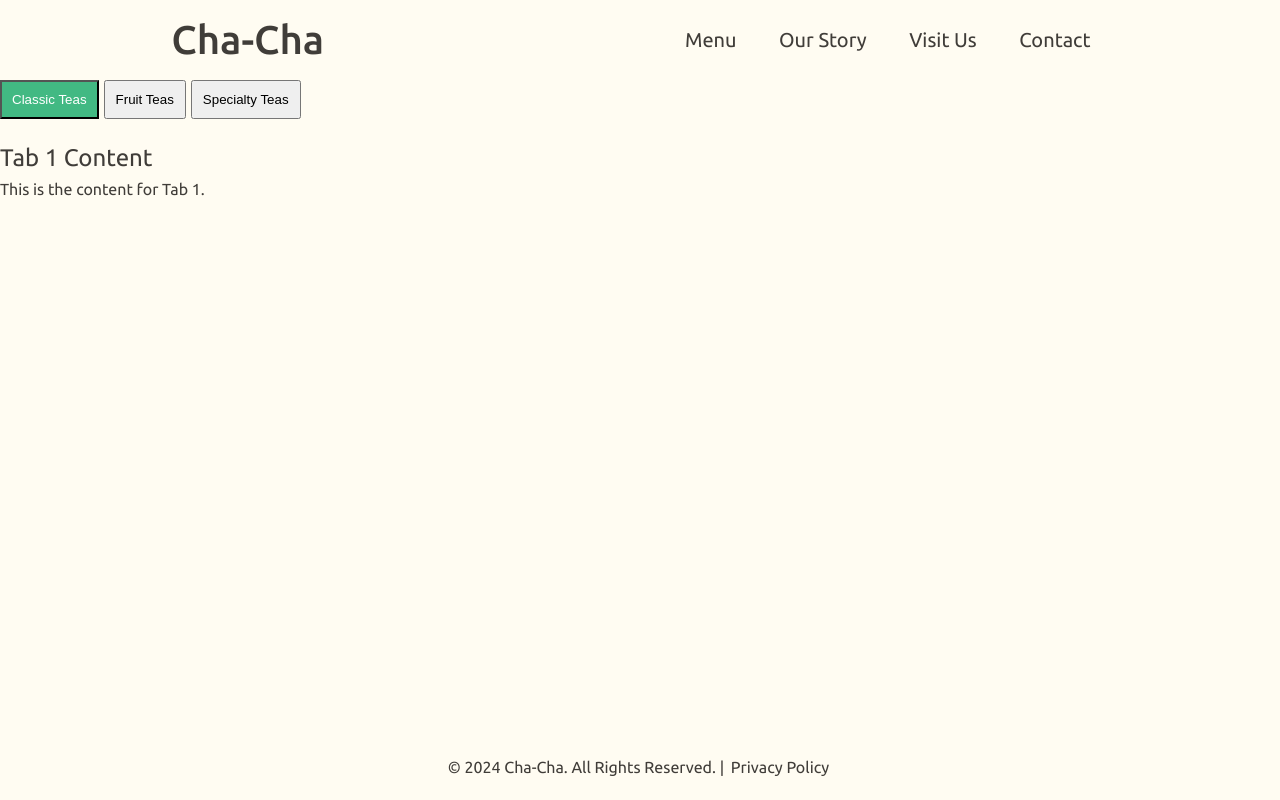
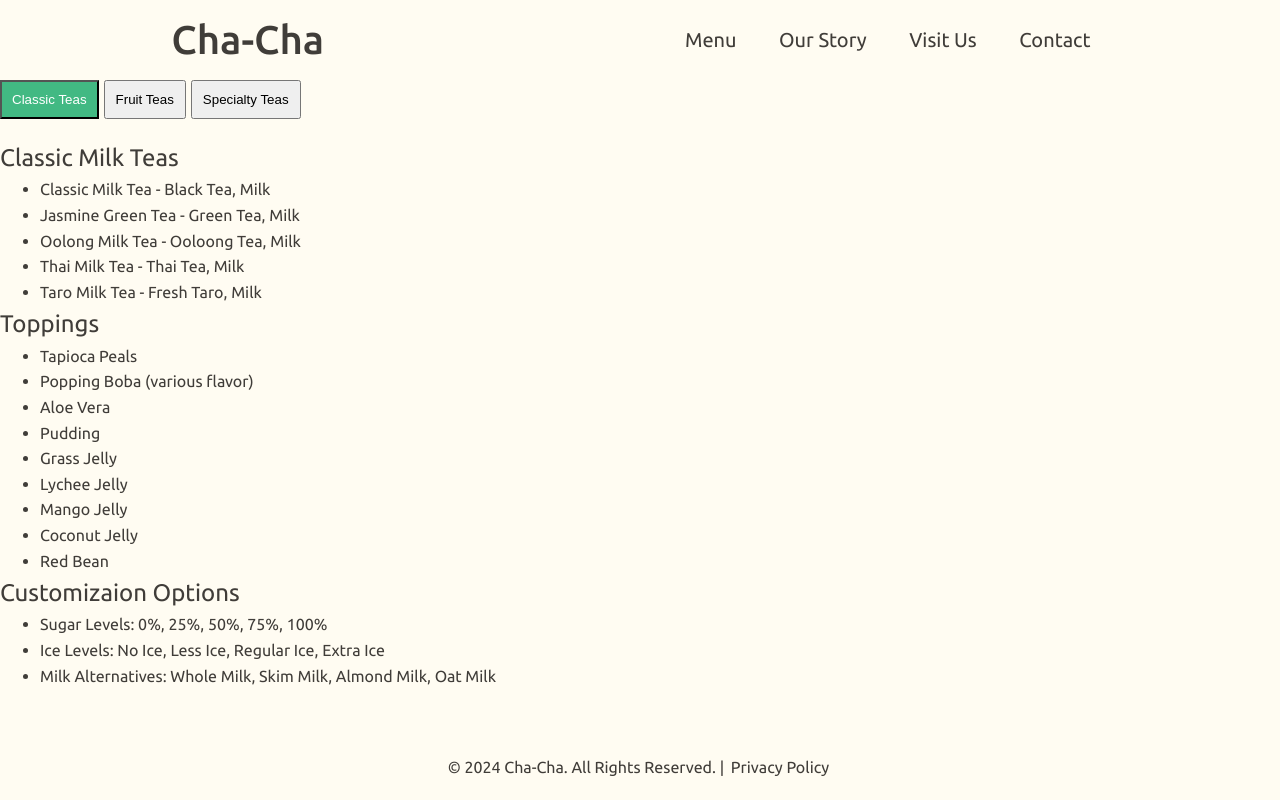
Before and after one commit to kibapika/ChaCha-BBT, a Vue app: page /menu in a window 1280 px wide. Built offline with nearby package versions, Linux system fonts and the light colour scheme; some icons are missing.

Commit message:
editing content menu pg

```diff
--- a/src/components/BubbleMenu/ClassicTeas.vue
+++ b/src/components/BubbleMenu/ClassicTeas.vue
@@ -5,8 +5,14 @@ export default {
 </script>
 <template>
   <div>
-    <h2>Tab 1 Content</h2>
-    <p>This is the content for Tab 1.</p>
+    <h2>Classic Milk Teas</h2>
+    <ul>
+      <li>Classic Milk Tea - Black Tea, Milk</li>
+      <li>Jasmine Green Tea - Green Tea, Milk</li>
+      <li>Oolong Milk Tea - Ooloong Tea, Milk</li>
+      <li>Thai Milk Tea - Thai Tea, Milk</li>
+      <li>Taro Milk Tea - Fresh Taro, Milk</li>
+    </ul>
   </div>
 </template>
 
--- a/src/components/BubbleMenu/FruitTeas.vue
+++ b/src/components/BubbleMenu/FruitTeas.vue
@@ -5,8 +5,14 @@ export default {
 </script>
 <template>
   <div>
-    <h2>Tab 2 Content</h2>
-    <p>This is the content for Tab 2.</p>
+    <h2>Fruit Teas</h2>
+    <ul>
+        <li>Mango Green Tea - Green Tea, Mango Flavor, Mango Jelly</li>
+        <li>Passion Fruit Black Tea - Black Tea, Passion Fruit, Popping Boba</li>
+        <li>Strawberry Lemonade Tea - Black Tea, Strawberry Flavor, Lemon Slices, Strawberry Slices</li>
+        <li>Peach Oolong Tea - Oolong Tea, Peach Flavor, Lychee Jelly</li>
+        <li>Lychee Green Tea - Green Tea, Lychee Flavor, Fresh Lychee</li>
+      </ul>
   </div>
 </template>
 
--- a/src/components/BubbleMenu/SpecialTeas.vue
+++ b/src/components/BubbleMenu/SpecialTeas.vue
@@ -6,8 +6,14 @@ export default {
 
 <template>
   <div>
-    <h2>Tab 3 Content</h2>
-    <p>This is the content for Tab 3.</p>
+    <h2>Specialty Teas</h2>
+    <ul>
+      <li>Brown Sugar Milk Tea - Black Tea, Milk, Brown Sugar Syrup</li>
+      <li>Matcha Latte - Matcha Green Tea, Milk</li>
+      <li>Honeydew Milk Tea - Honeydew Flavor, Milk</li>
+      <li>Mango Smoothie - Mango, Milk, Ice, Cubed Mangos</li>
+      <li>Red Bean Milk Tea - Black Tea, Milk, Red Bean</li>
+    </ul>
   </div>
 </template>
 
--- a/src/views/MenuPg.vue
+++ b/src/views/MenuPg.vue
@@ -15,16 +15,16 @@ export default {
       tabs: [
         { name: 'Classic Teas', component: 'ClassicTeas' },
         { name: 'Fruit Teas', component: 'FruitTeas' },
-        { name: 'Specialty Teas', component: 'SpecialTeas' },
-      ],
-    };
+        { name: 'Specialty Teas', component: 'SpecialTeas' }
+      ]
+    }
   },
   methods: {
     selectTab(index) {
-      this.activeTab = index;
-    },
-  },
-};
+      this.activeTab = index
+    }
+  }
+}
 </script>
 
 <template>
@@ -46,6 +46,28 @@ export default {
     <div class="tab-content">
       <component :is="tabs[activeTab].component"></component>
     </div>
+    <section>
+      <h1>Toppings</h1>
+      <ul>
+        <li>Tapioca Peals</li>
+        <li>Popping Boba (various flavor)</li>
+        <li>Aloe Vera</li>
+        <li>Pudding</li>
+        <li>Grass Jelly</li>
+        <li>Lychee Jelly</li>
+        <li>Mango Jelly</li>
+        <li>Coconut Jelly</li>
+        <li>Red Bean</li>
+      </ul>
+    </section>
+    <section>
+      <h1>Customizaion Options</h1>
+      <ul>
+        <li>Sugar Levels: 0%, 25%, 50%, 75%, 100%</li>
+        <li>Ice Levels: No Ice, Less Ice, Regular Ice, Extra Ice</li>
+        <li>Milk Alternatives: Whole Milk, Skim Milk, Almond Milk, Oat Milk</li>
+      </ul>
+    </section>
   </div>
 </template>
 
```
